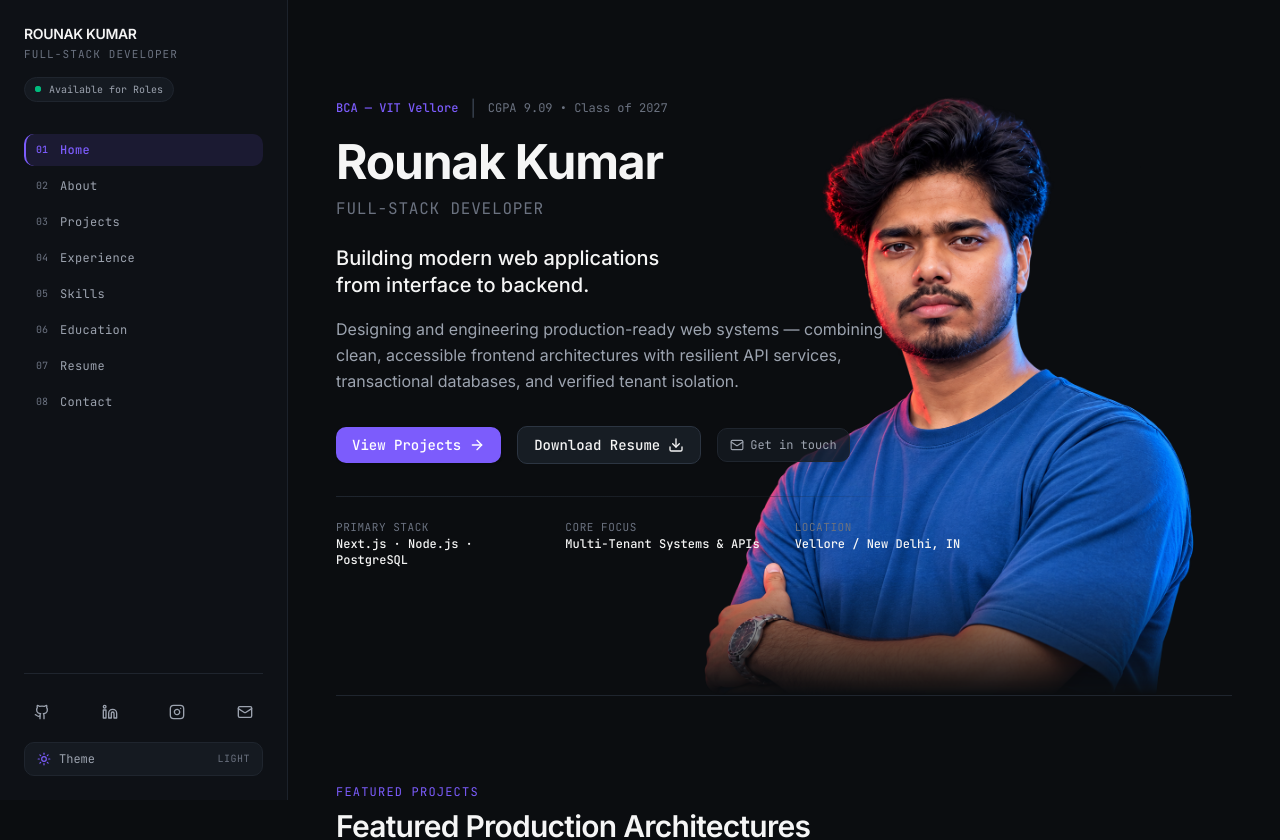
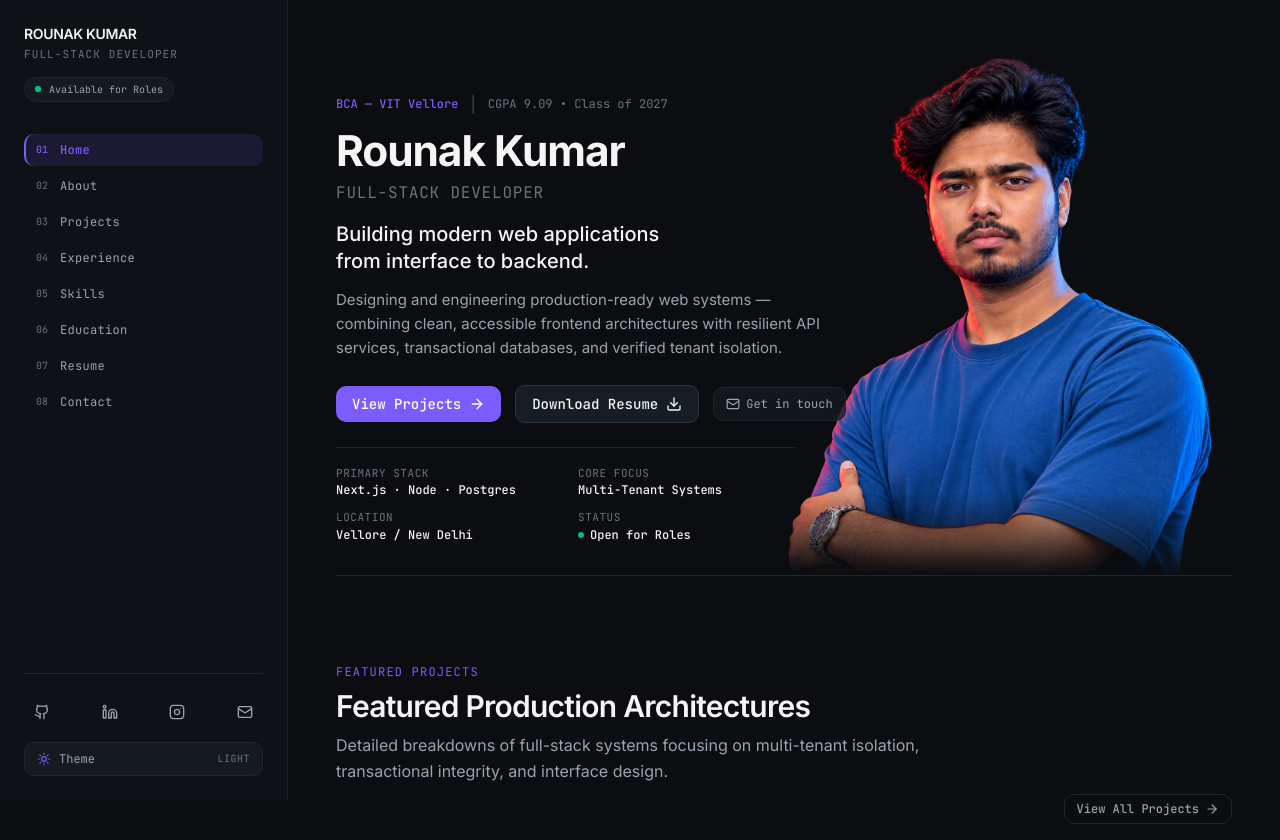
Before and after one commit to gh-raunil/Rounak-s-Portfolio, a Next.js app: page / in a window 1280 px wide. Shown: the top 840 px of the page. Built offline with nearby package versions, Linux system fonts and the light colour scheme.

Commit message:
fix(hero): eliminate vacant whitespace with balanced telemetry specs grid and calibrated section bounds

```diff
--- a/components/sections/Hero.tsx
+++ b/components/sections/Hero.tsx
@@ -8,7 +8,7 @@ export default function Hero() {
   return (
     <section
       aria-label="Introduction & Overview"
-      className="relative pt-6 sm:pt-8 lg:pt-10 pb-12 sm:pb-16 lg:pb-20 border-b border-[var(--border-subtle)] overflow-hidden lg:min-h-[580px] xl:min-h-[640px]"
+      className="relative pt-6 sm:pt-8 lg:pt-9 pb-6 sm:pb-8 lg:pb-8 border-b border-[var(--border-subtle)] overflow-hidden lg:min-h-[460px] xl:min-h-[490px]"
     >
       {/* Layer 2: Subtle Studio Environmental Lighting (Warm Red from Left, Cool Blue from Right) */}
       <div
@@ -29,24 +29,24 @@ export default function Hero() {
       {/* Layer 3: Desktop Large Transparent Portrait Cutout (Approved Desktop Composition: Behind/Within Hero Right) */}
       <div
         aria-hidden="true"
-        className="hidden lg:flex pointer-events-none select-none absolute right-[-10px] lg:right-2 xl:right-6 bottom-0 z-[1] items-end justify-end"
+        className="hidden lg:flex pointer-events-none select-none absolute right-[-15px] lg:right-[-6px] xl:right-2 bottom-0 z-[1] items-end justify-end"
       >
-        <div className="relative w-[460px] xl:w-[520px] aspect-[1162/1353] [mask-image:linear-gradient(to_bottom,black_80%,transparent_100%)] [-webkit-mask-image:linear-gradient(to_bottom,black_80%,transparent_100%)]">
+        <div className="relative w-[400px] xl:w-[450px] aspect-[1162/1353] [mask-image:linear-gradient(to_bottom,black_84%,transparent_100%)] [-webkit-mask-image:linear-gradient(to_bottom,black_84%,transparent_100%)]">
           <Image
             src="/Image_no_bg.png"
             alt="Rounak Kumar — Full-Stack Developer portrait"
             fill
             priority
-            sizes="520px"
+            sizes="450px"
             className="object-contain object-bottom"
           />
         </div>
       </div>
 
       {/* Layer 4: Foreground Hero Content & Interactive Elements */}
-      <div className="relative z-10 max-w-xl lg:max-w-2xl flex flex-col justify-center">
+      <div className="relative z-10 max-w-xl lg:max-w-[460px] xl:max-w-[510px]">
         {/* Credential Status (wraps naturally on narrow viewports) */}
-        <div className="flex flex-wrap items-center gap-2 sm:gap-3 mb-3 sm:mb-4">
+        <div className="flex flex-wrap items-center gap-2 sm:gap-3 mb-2.5 sm:mb-3">
           <span className="font-mono text-xs font-medium text-[var(--accent)]">
             BCA — VIT Vellore
           </span>
@@ -57,26 +57,26 @@ export default function Hero() {
         </div>
 
         {/* Primary Name & Role */}
-        <h1 className="text-3xl sm:text-4xl lg:text-5xl font-bold tracking-tight text-[var(--text-primary)] leading-[1.1] mb-2">
+        <h1 className="text-3xl sm:text-4xl lg:text-[2.65rem] font-bold tracking-tight text-[var(--text-primary)] leading-[1.1] mb-1.5">
           {siteConfig.name}
         </h1>
-        <p className="font-mono text-xs sm:text-sm md:text-base tracking-wider text-[var(--text-muted)] uppercase mb-4 sm:mb-6">
+        <p className="font-mono text-xs sm:text-sm md:text-base tracking-wider text-[var(--text-muted)] uppercase mb-3.5 sm:mb-4">
           {siteConfig.title}
         </p>
 
         {/* Core Technical Statement (Intentional clean 2-line break on mobile) */}
-        <p className="text-lg sm:text-xl text-[var(--text-primary)] font-medium leading-snug mb-3 sm:mb-4 max-w-xl [text-wrap:balance]">
+        <p className="text-base sm:text-lg lg:text-xl text-[var(--text-primary)] font-medium leading-snug mb-2.5 sm:mb-3 max-w-lg [text-wrap:balance]">
           <span className="block sm:inline">Building modern web applications </span>
           <span className="block sm:inline">from interface to backend.</span>
         </p>
 
         {/* Supporting description */}
-        <p className="text-sm sm:text-base text-[var(--text-secondary)] leading-relaxed mb-6 sm:mb-8 max-w-xl">
+        <p className="text-xs sm:text-sm lg:text-[15px] text-[var(--text-secondary)] leading-relaxed mb-5 sm:mb-6 max-w-lg">
           Designing and engineering production-ready web systems — combining clean, accessible frontend architectures with resilient API services, transactional databases, and verified tenant isolation.
         </p>
 
         {/* Call to Actions */}
-        <div className="relative z-20 flex flex-wrap items-center gap-3 sm:gap-4 mb-6 sm:mb-8">
+        <div className="relative z-20 flex flex-wrap items-center gap-2.5 sm:gap-3.5 mb-5 sm:mb-6">
           <Button
             href="/projects"
             variant="primary"
@@ -120,18 +120,15 @@ export default function Hero() {
           />
         </div>
 
-        {/* Quick Technical Specs Row (Part 17: Clean spacing, no giant boxes, responsive layout) */}
-        <div className="relative pt-6 grid grid-cols-1 sm:grid-cols-3 gap-3.5 sm:gap-4 text-xs font-mono max-w-xl lg:max-w-2xl">
-          <div
-            aria-hidden="true"
-            className="pointer-events-none absolute top-0 left-0 right-0 sm:right-24 h-px bg-gradient-to-r from-[var(--border-subtle)] via-[var(--border-subtle)]/70 to-transparent"
-          />
+        {/* Quick Technical Specs Grid (Compact 2x2 telemetry, perfectly grounds vacant space, zero portrait overlap) */}
+        <div className="relative pt-4 sm:pt-4.5 border-t border-[var(--border-subtle)] max-w-xl lg:max-w-[420px] xl:max-w-[460px]">
+          <div className="grid grid-cols-2 gap-x-5 gap-y-3 sm:gap-x-6 sm:gap-y-3 text-xs font-mono">
             <div className="space-y-0.5">
               <span className="text-[var(--text-muted)] block text-[10px] sm:text-[11px] tracking-wider uppercase">
                 PRIMARY STACK
               </span>
               <span className="text-[var(--text-primary)] font-medium text-xs">
-              Next.js · Node.js · PostgreSQL
+                Next.js · Node · Postgres
               </span>
             </div>
             <div className="space-y-0.5">
@@ -139,7 +136,7 @@ export default function Hero() {
                 CORE FOCUS
               </span>
               <span className="text-[var(--text-primary)] font-medium text-xs">
-              Multi-Tenant Systems & APIs
+                Multi-Tenant Systems
               </span>
             </div>
             <div className="space-y-0.5">
@@ -147,8 +144,18 @@ export default function Hero() {
                 LOCATION
               </span>
               <span className="text-[var(--text-primary)] font-medium text-xs">
-              Vellore / New Delhi, IN
+                Vellore / New Delhi
               </span>
+            </div>
+            <div className="space-y-0.5">
+              <span className="text-[var(--text-muted)] block text-[10px] sm:text-[11px] tracking-wider uppercase">
+                STATUS
+              </span>
+              <span className="text-[var(--text-primary)] font-medium text-xs flex items-center gap-1.5">
+                <span className="w-1.5 h-1.5 rounded-full bg-emerald-500 shrink-0" />
+                <span>Open for Roles</span>
+              </span>
+            </div>
           </div>
         </div>
       </div>
```
Lines whose indentation alone changed are shown as unchanged.
